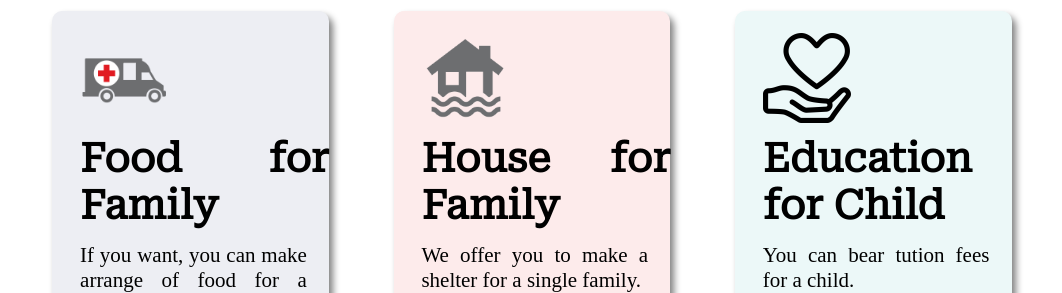
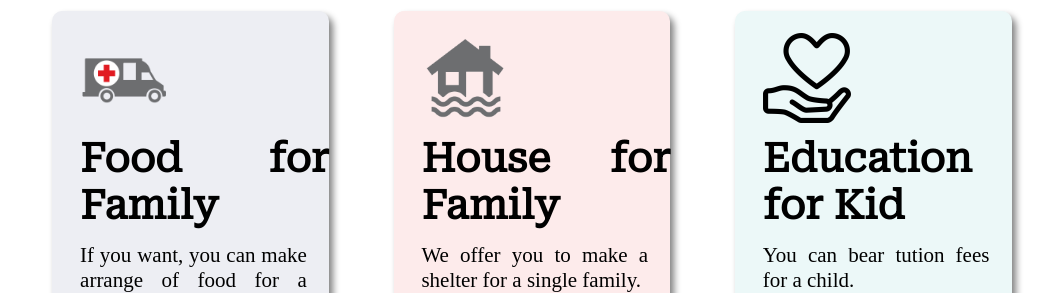
Before and after one commit to phmahbub/Assignment-01, a plain HTML site: page index.html in a window 1280 px wide. Shown: the part 3880-4173 px from the top of the page, without its empty margins (108-1170 px from the left). Drawn offline with nearby package versions, Linux system fonts and the light colour scheme; a web font is replaced by a local one.

Commit message:
Card text updated

```diff
--- a/index.html
+++ b/index.html
@@ -91,7 +91,7 @@
             <div class="card-image">
                 <img class="card-image" src="image/donation-2.png" alt="">
             </div>
-            <div><h1 class="card-heading">Education for Child</h1></div>
+            <div><h1 class="card-heading">Education for Kid</h1></div>
             <p  class="card-description">You can bear tution fees for a child. </p>
             <a class="card-link" href="#">Learn More....</a>
         </div>
```
